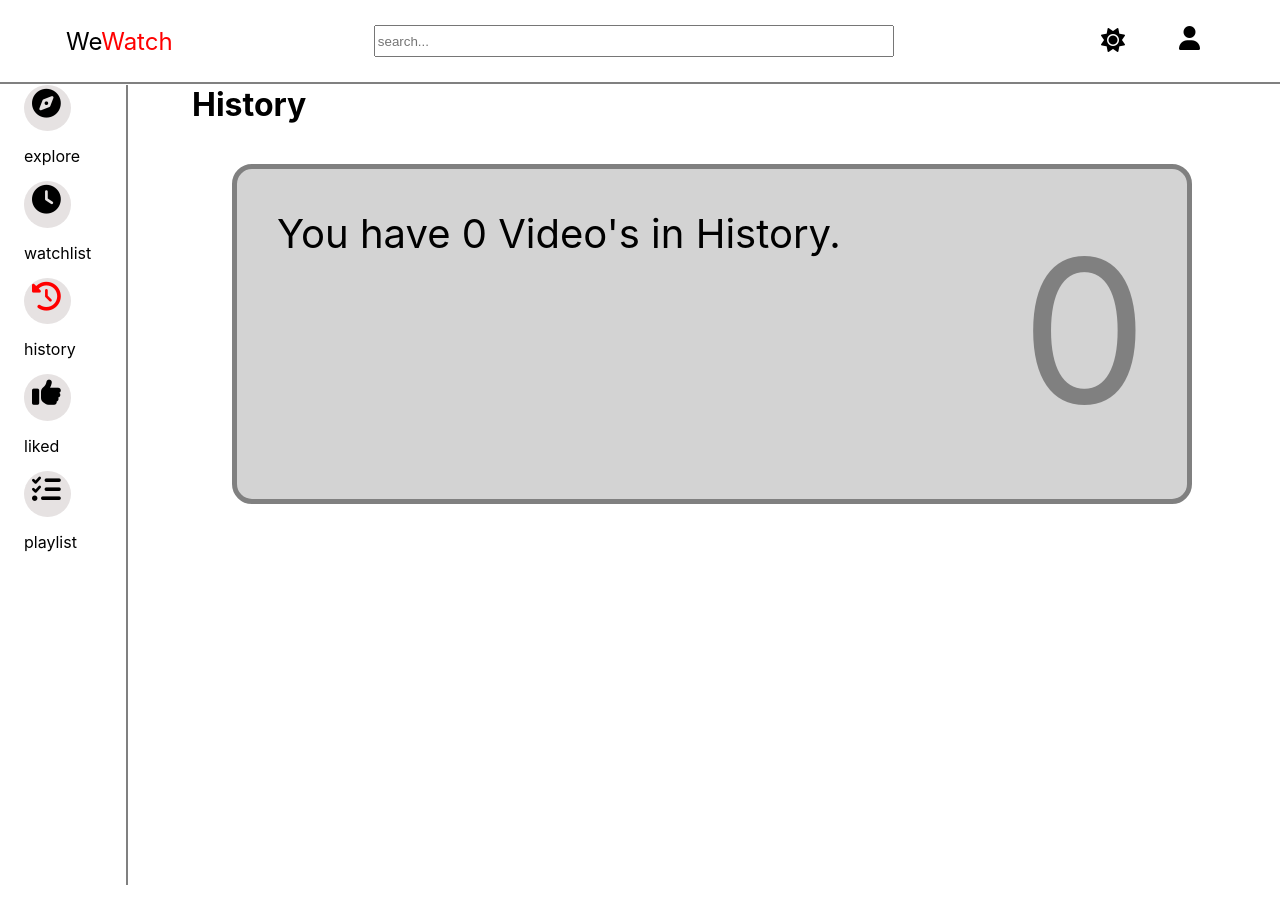
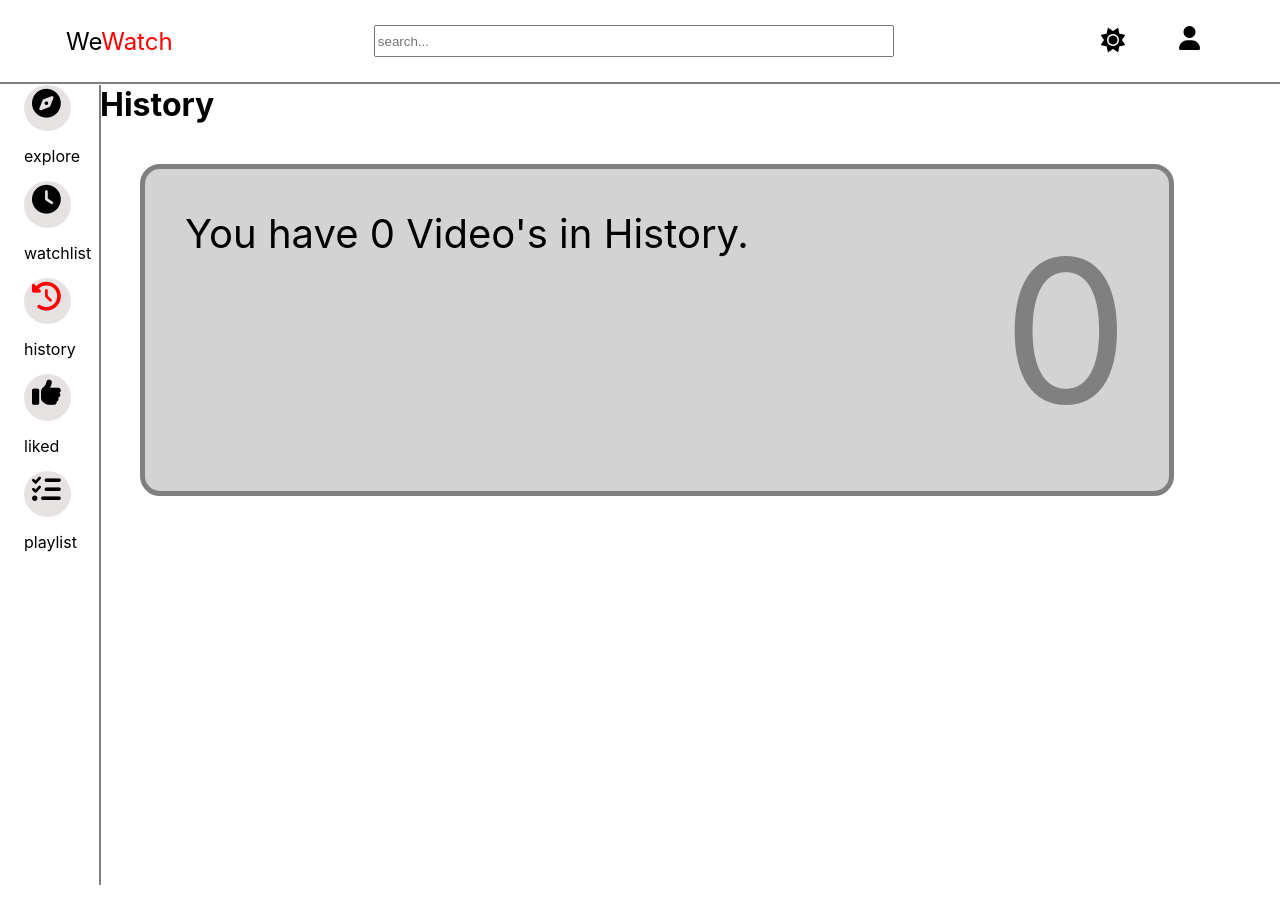
Before and after one commit to adhairyaa/wewatch, a React (Create React App) app: page /history in a window 1280 px wide. After the commit the page ends 800 px from the top, so only its background shows below. Built offline with nearby package versions, Linux system fonts and the light colour scheme; some icons are missing.

Commit message:
Refractor : Navbar and Home CSS

```diff
--- a/src/App.css
+++ b/src/App.css
@@ -1,37 +1,29 @@
-
 :root {
-
-  font-family: 'Prompt', sans-serif;
-margin-bottom: 2em;
-
+  font-family: "Prompt", sans-serif;
+  margin-bottom: 2em;
 }
 ::-webkit-scrollbar {
   display: none;
 }
-.App{
+.App {
   width: 100%;
-  height: 100vh;
-
+  height: 100%;
 }
-.light{
-
+.light {
   background-color: white;
-  color:black ;
-
+  color: black;
+  height: 100%;
 }
-.dark{
-
-  background-color: black ;
+.dark {
+  background-color: black;
   color: white;
-
+  height: 100%;
 }
 
-
-.Content_Wrapper{
-  margin-left: 15%;
+.Content_Wrapper {
+  margin-left: 100px;
   margin-top: 85px;
-
+  height: 100%;
 }
-.contentWrap{
-
+.contentWrap {
 }
--- a/src/App.js
+++ b/src/App.js
@@ -8,14 +8,11 @@ function App() {
   const { theme } = useTheme();
   return (
     <div className="App">
-      <div
-        className={theme}
-        style={{ backgroundColor: theme === "light" ? "white" : "black" }}
-      >
+      <div className={theme}>
         <Topbar />
+        <Navbar />
 
-        <Navbar />
-        <div className="Content_Wrapper"  >
+        <div className="Content_Wrapper">
           <Router />
         </div>
       </div>
--- a/src/Components/navbar/Navbar.module.css
+++ b/src/Components/navbar/Navbar.module.css
@@ -1,18 +1,15 @@
-.Navbar{
-
+.Navbar {
   display: flex;
   position: fixed;
   gap: 15px;
   flex-direction: column;
-    border-right:grey solid 2px ;
-    width: 8%;
+  border-right: grey solid 2px;
+  width: 75px;
   padding-left: 1.5em;
   height: 100vh;
-
-
 }
 
-  .Navbar_icons{
+.Navbar_icons {
   font-size: 1.8rem;
   background-color: rgb(230, 226, 226);
   padding: 7px;
--- a/src/Pages/Pages.module.css
+++ b/src/Pages/Pages.module.css
@@ -1,8 +1,7 @@
 .Page_Wrapper {
   width: 80%;
-  height: 250px;
+  height: 100%;
   background-color: lightgray;
-
   border-radius: 20px;
   border: 5px solid grey;
   font-size: 2.5em;
@@ -11,7 +10,7 @@
   display: flex;
   justify-content: space-between;
 }
-.Page_Wrapper_Length{
+.Page_Wrapper_Length {
   font-size: 5em;
   color: grey;
 }
@@ -20,7 +19,8 @@
   display: flex;
   gap: 2em;
   flex-wrap: wrap;
- margin-top: 13%;
+  margin-top: 150px;
+  margin-left: 35px;
 }
 .Video_Card {
   box-shadow: rgba(50, 50, 93, 0.25) 0px 6px 12px -2px,
@@ -36,24 +36,22 @@
   font-size: 1.5em;
   text-decoration: none;
   position: absolute;
-  margin-left: .5em;
+  margin-left: 0.5em;
 }
-.Video_Info_Text{
-    text-decoration: none;
+.Video_Info_Text {
+  text-decoration: none;
 }
 .Video_Img {
-border-radius: 10px 10px 0 0;
-
-
-width: 300px;
-
-
+  border-radius: 10px 10px 0 0;
+  width: 300px;
 }
-.page_video_listing{
+.page_video_listing {
   display: flex;
   flex-flow: row wrap;
-
 }
-.Home{
+.Home {
   margin-top: -30px;
 }
+.VideoPlayer {
+  margin-top: 120px;
+}
--- a/src/Pages/VideoPlayer.js
+++ b/src/Pages/VideoPlayer.js
@@ -9,10 +9,9 @@ export default function VideoPlayer() {
   const { state } = useDataProvider();
   const { Data } = state;
   const currentVideo = Data.filter((item) => item.Id === videoId);
-console.log(videoId)
   return (
     <div className={styles.VideoPlayer}>
-      <PlayVideo Video={currentVideo[0]}/>
+      <PlayVideo Video={currentVideo[0]} />
     </div>
   );
 }
```
Lines whose indentation alone changed are shown as unchanged.
